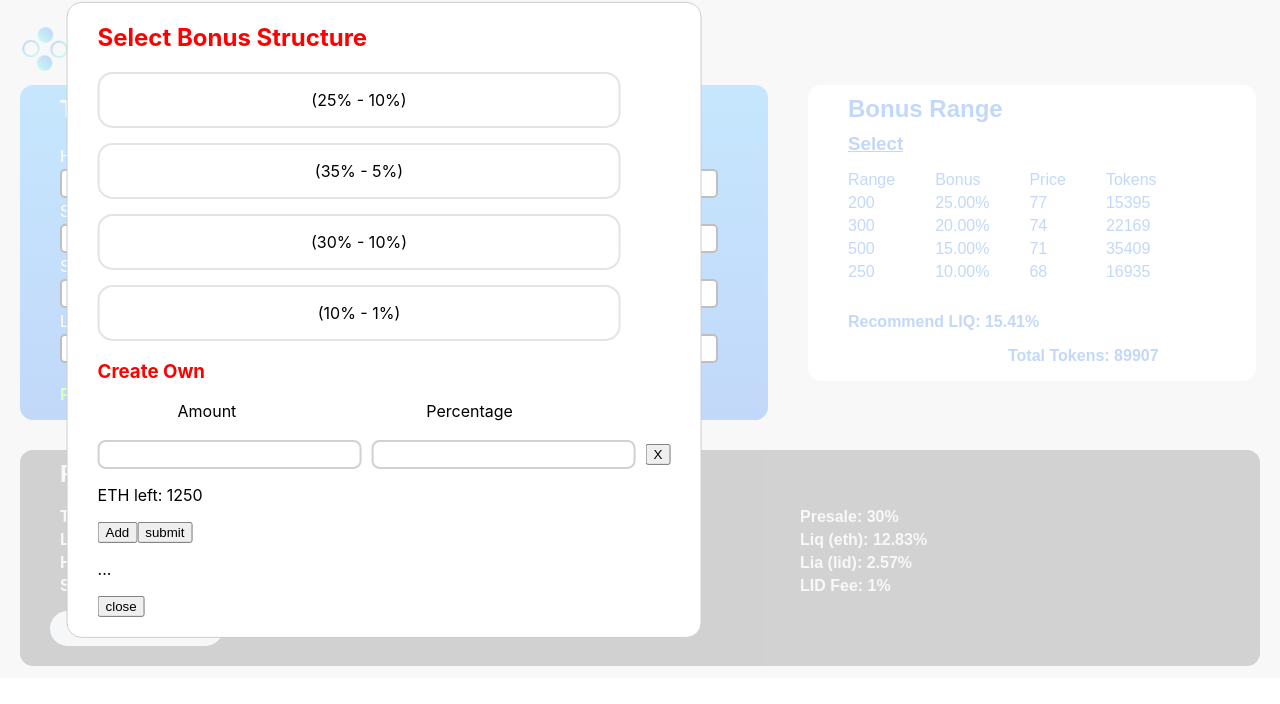
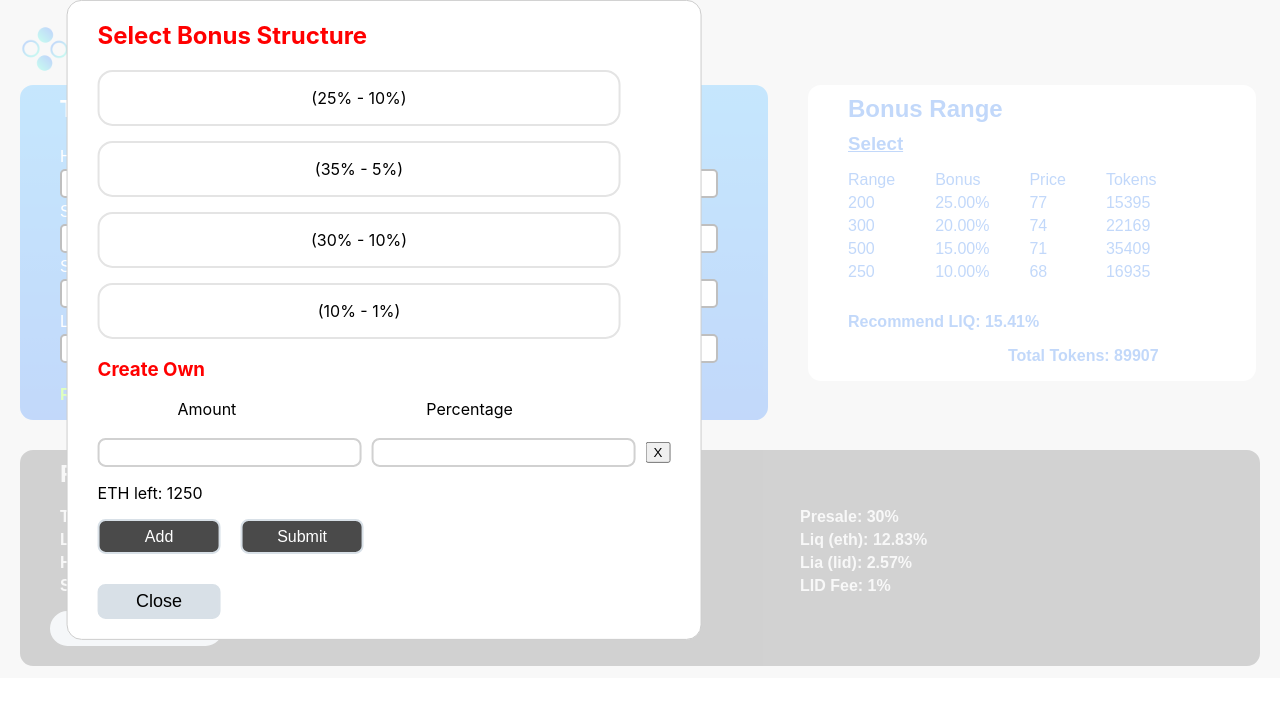
Before and after one commit to Klongrich/TermSheet_UI, a React (Create React App) app: page / in a window 1280 px wide. Both pictures are taken after a click on the element "Select". Shown: the top 704 px of the page. Built offline with nearby package versions, Linux system fonts and the light colour scheme.

Commit message:
added styling to buttons

```diff
--- a/src/components/BonusRange.js
+++ b/src/components/BonusRange.js
@@ -1,6 +1,5 @@
 import React , {useEffect, useState} from 'react';
 import {BonusData} from '../config'
-
 import  {Get_liq_percentage} from '../utils/calculate_bonus'
 import styled from "styled-components";
 
@@ -134,6 +133,38 @@ const Input = styled.input`
       }
 `
 
+const CloseButton = styled.button`
+    font-size: 18px;
+    display: inline-block;
+    margin-top: 30px;
+
+    border:2px solid #D8E0E7;
+    border-radius:8px;
+    background-color: #D8E0E7;
+
+    width: 123px;
+    height: 35px;
+
+    z-index: 2;
+    text-decoration: none;
+`
+
+const Button = styled.button`
+    font-size: 16px;
+    display: inline-block;
+
+    border:2px solid #D8E0E7;
+    border-radius: 8px;
+
+    background-color: #4A4A4A;
+    color: white;
+    width: 123px;
+    height: 35px;
+    margin-right: 20px;
+    z-index: 2;
+    text-decoration: none;
+`
+
 export default function BonusRange ({token_price, supply, hardcap}) {
     var subtitle;
 
@@ -219,7 +250,6 @@ export default function BonusRange ({token_price, supply, hardcap}) {
 
     function updateBonusData(data){
         setbonusData(data);
-        //closeModal();
     }
 
     function get_total_tokens(){
@@ -230,6 +260,12 @@ export default function BonusRange ({token_price, supply, hardcap}) {
             totalAmount += parseFloat((data.Amount * (parseFloat(token_price) * data.Percentage + parseFloat(token_price))).toFixed(2))
         )}
         return (totalAmount);
+    }
+
+    function checkKey(key){
+        if (key == 13) {
+            handleAdd()
+        }
     }
 
     function get_liq_percentage(token_supply, ETH_HardCap) {
@@ -346,6 +382,7 @@ export default function BonusRange ({token_price, supply, hardcap}) {
                             type="text"
                             placeholder={newPercentages[idx].value}
                             onChange={e => updateNewPercentages(idx, e)}
+                            onKeyDown={e => checkKey(e.keyCode)}
                             />
 
                         <button type="button" onClick={() => handleRemove(idx)}>
@@ -357,16 +394,15 @@ export default function BonusRange ({token_price, supply, hardcap}) {
 
                 <p>ETH left: {HardCap}</p>
 
-                <button type="button" onClick={() => handleAdd()}>
+                <Button onClick={() => handleAdd()}>
                     Add
-                </button>
+                </Button>
 
-                <button type="button" onClick={() => create_new_bonus()}>
-                    submit
-                </button>
-
-                <p>...</p>
-                <button onClick={closeModal}>close</button>
+                <Button onClick={() => create_new_bonus()}>
+                    Submit
+                </Button>
+                <br />
+               <CloseButton onClick={closeModal}> Close </CloseButton>
 
             </Modal>
 
@@ -398,7 +434,6 @@ export default function BonusRange ({token_price, supply, hardcap}) {
             )}
         </ul>
 
-
         <p Style="margin-left: 40px;
                  font-weight: bold;">
                 {get_liq_percentage(supply, hardcap)}
```
